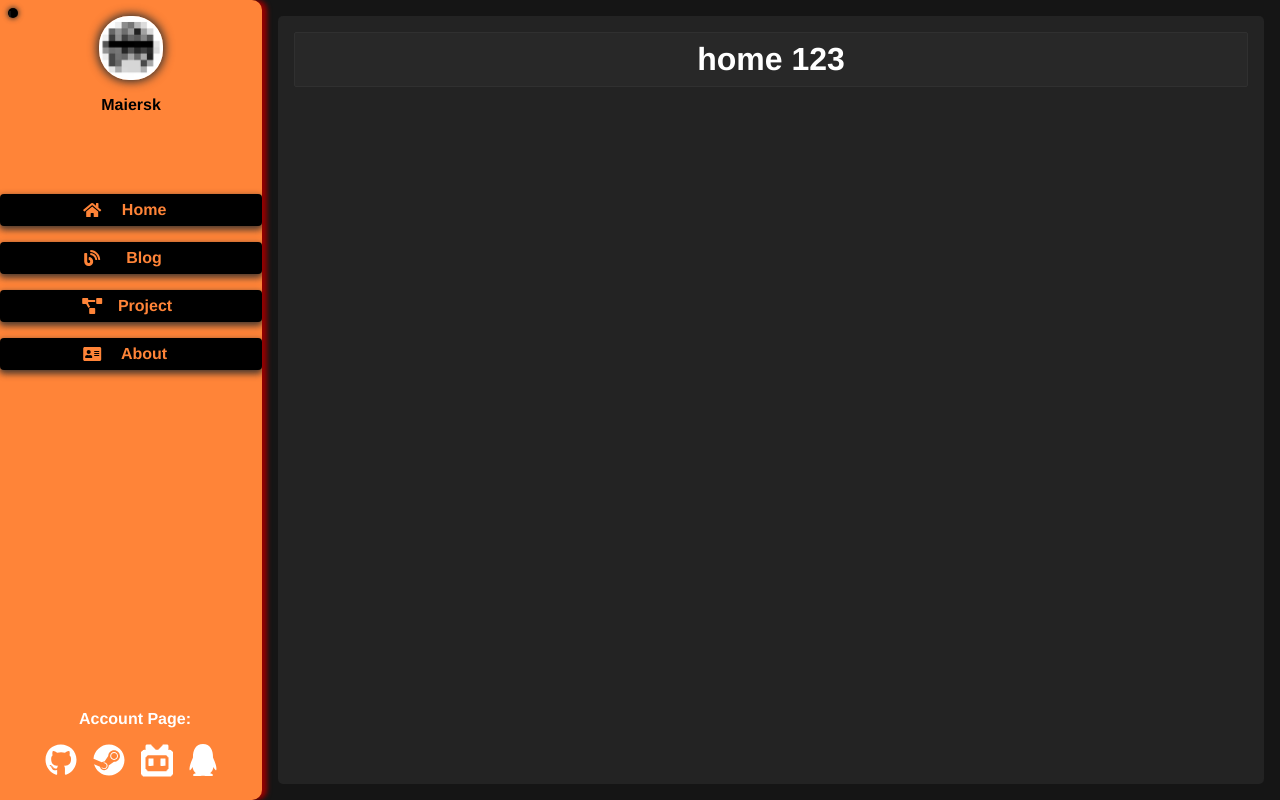
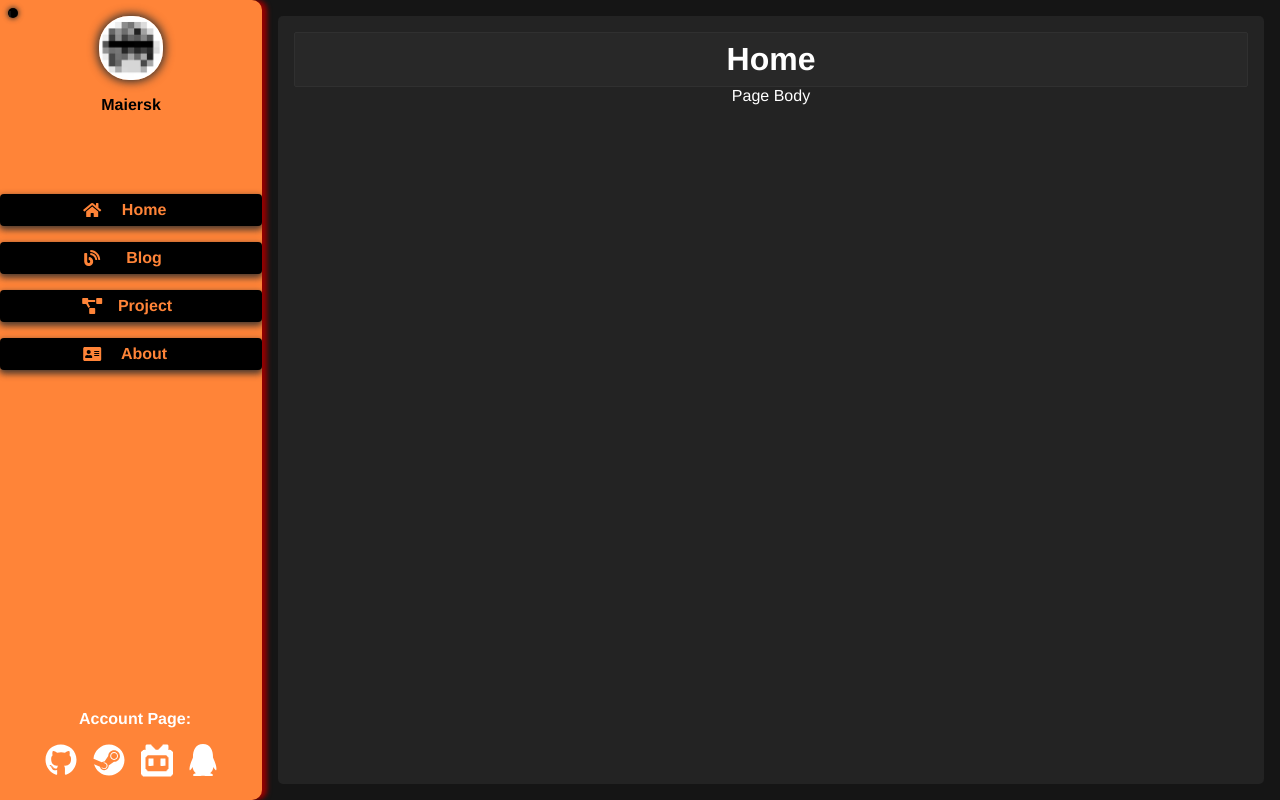
Before and after one commit to maiersk/myblog, a Vue app: page / in a window 1280 px wide. Built offline with nearby package versions, Linux system fonts and the light colour scheme.

Commit message:
修改些css类问题，和添加pagetheme组件

```diff
--- a/public/scss/global.scss
+++ b/public/scss/global.scss
@@ -14,7 +14,7 @@ $modal_bg_color: $main_page_bg_color;
 body { background-color: $main_bg_color;}
 .theme {
   color: white;
-  aside {
+  > aside {
     border-radius: 10px;
     border-top-left-radius: 0;
     border-bottom-left-radius: 0;
@@ -24,16 +24,16 @@ body { background-color: $main_bg_color;}
 
     }
   }
-  main {
+  > main {
     box-shadow: 0 1px 2px rgba(0,0,0,.2);
     background-color: $main_bg_color;
 
-    .d-page {
+    .page-theme {
       height: 100%;
       padding: 1rem;
       border-radius: 5px;
       background: $main_page_bg_color;
-      > h1 {
+      > div {
         padding: 0.5rem;
         background-color: $main_page_el_color;
         border: 1px solid #303030;
@@ -46,7 +46,7 @@ body { background-color: $main_bg_color;}
 @media (max-width: 768px) {
   .theme {
 
-    aside {
+    > aside {
       width: 100vw;
       border-radius: 10px;
 
@@ -54,11 +54,11 @@ body { background-color: $main_bg_color;}
         width: 100vw;
       }
     }
-    main {
+    > main {
 
-      .d-page {
+      .page-theme {
 
-        > h1 {
+        > div {
 
         }
       }
--- a/src/App.vue
+++ b/src/App.vue
@@ -64,7 +64,8 @@ export default {
   text-align: center;
 }
 
-aside {
+.theme {
+  > aside {
     position: fixed;
     top: 0;
     left: 0;
@@ -77,9 +78,11 @@ aside {
     width: $navbar-width;
   }
 
-main {
+  > main {
     margin-left: $navbar-width;
     height: 100vh;
     padding: 1rem;
   }
+}
+
 </style>
--- a/src/components/Modals/LoginModal.vue
+++ b/src/components/Modals/LoginModal.vue
@@ -1,6 +1,8 @@
 <template>
   <Modal>
-    <template #title>Login</template>
+    <template #title>
+      <h1>Login</h1>
+    </template>
     <template #body>
       <h2>select account login</h2>
       <div class="login_content">
@@ -39,6 +41,9 @@ export default {
 </script>
 
 <style lang="scss" scoped>
+  h1 {
+    padding: 0.5rem;
+  }
   h2 {
     padding: 0.5rem;
     text-align: center;
--- /dev/null
+++ b/src/components/PageTheme.vue
@@ -0,0 +1,24 @@
+<template>
+  <div class="page-theme">
+    <div>
+      <slot name="title">Page Title</slot>
+    </div>
+    <main>
+      <slot name="body">Page Body</slot>
+    </main>
+  </div>
+</template>
+
+<script>
+export default {
+
+}
+</script>
+
+<style lang="scss" scoped>
+  .page-theme {
+    main {
+
+    }
+  }
+</style>
--- a/src/components/modal.vue
+++ b/src/components/modal.vue
@@ -3,9 +3,9 @@
     <div class="modal" v-if="isOpen">
       <section @click="close()"></section>
       <div class="modal-body modal-theme">
-        <h1>
-          <slot name="title">title</slot>
-        </h1>
+        <slot name="title">
+          <h1>Modal</h1>
+        </slot>
         <main>
           <slot name="body">body</slot>
         </main>
@@ -49,15 +49,6 @@ export default {
     transform: translateY(-20px);
     opacity: 0;
   }
-  // .fade-enter-active,
-  // .fade-leave-active {
-  //   transition: opacity 0.3s ease;
-  // }
-
-  // .fade-enter-from,
-  // .fade-leave-to {
-  //   opacity: 0;
-  // }
 
   .modal {
     position: fixed;
@@ -92,11 +83,7 @@ export default {
       border-radius: 5px;
       box-shadow: 0 0 5px 1px #2d2d2d;
 
-      > h1 {
-        padding: 0.5rem;
-      }
       main {
-        margin: 0;
         width: 100%;
         height: auto;
       }
--- a/src/pages/about.vue
+++ b/src/pages/about.vue
@@ -1,12 +1,21 @@
 <template>
-  <div class="d-page" >
-    <h1>About</h1>
-  </div>
+  <PageTheme>
+    <template #title>
+      <h1>About</h1>
+    </template>
+    <template #body>
+
+    </template>
+  </PageTheme>
 </template>
 
 <script>
+import PageTheme from "../components/PageTheme";
+
 export default {
-
+  components: {
+    PageTheme,
+  },
 }
 </script>
 
--- a/src/pages/blog.vue
+++ b/src/pages/blog.vue
@@ -1,17 +1,23 @@
 <template>
-  <div class="d-page">
-    <h1>blog</h1>
-    <blogList />
-  </div>
+  <PageTheme>
+    <template #title>
+      <h1>Blog</h1>
+    </template>
+    <template #body>
+      <blogList />
+    </template>
+  </PageTheme>
 </template>
 
 <script>
+import PageTheme from "../components/PageTheme";
 import blogList from '../components/blogList';
 
 export default {
   components: {
+    PageTheme,
     blogList,
-  }
+  },
 }
 </script>
 
--- a/src/pages/home.vue
+++ b/src/pages/home.vue
@@ -1,11 +1,21 @@
 <template>
-  <div class="d-page">
-    <h1>home 123</h1>
-  </div>
+  <PageTheme>
+    <template #title>
+      <h1>Home</h1>
+    </template>
+    <template #body>
+
+    </template>
+  </PageTheme>
 </template>
 
 <script>
+import PageTheme from "../components/PageTheme";
+
 export default {
+  components: {
+    PageTheme,
+  },
   data() {
     return {
 
--- a/src/pages/project.vue
+++ b/src/pages/project.vue
@@ -1,12 +1,21 @@
 <template>
-  <div class="d-page">
-    <h1>project</h1>
-  </div>
+  <PageTheme>
+    <template #title>
+      <h1>Project</h1>
+    </template>
+    <template #body>
+      Project list
+    </template>
+  </PageTheme>
 </template>
 
 <script>
+import PageTheme from "../components/PageTheme";
+
 export default {
-
+  components: {
+    PageTheme,
+  },
 }
 </script>
 
```
Lines whose indentation alone changed are shown as unchanged.
